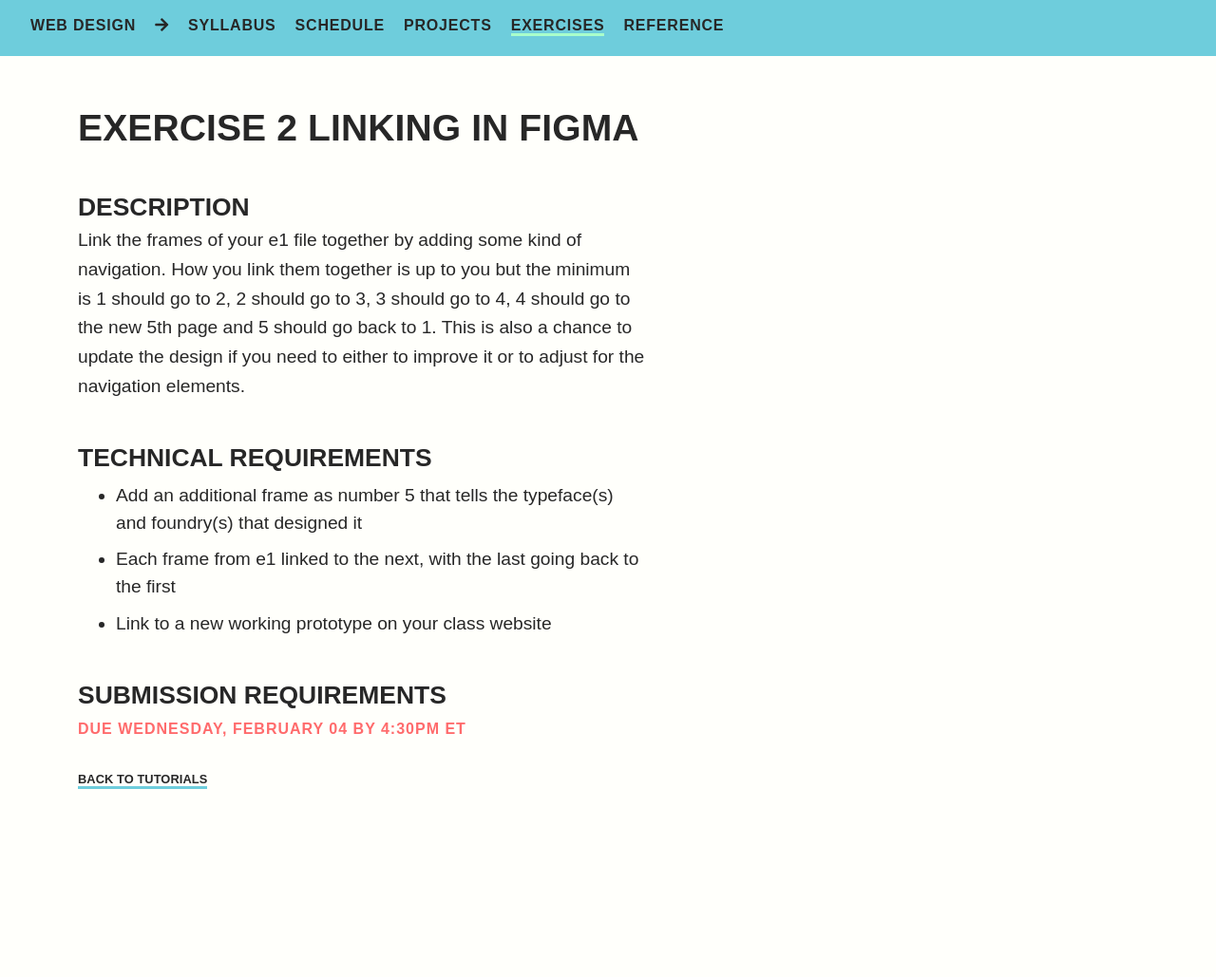
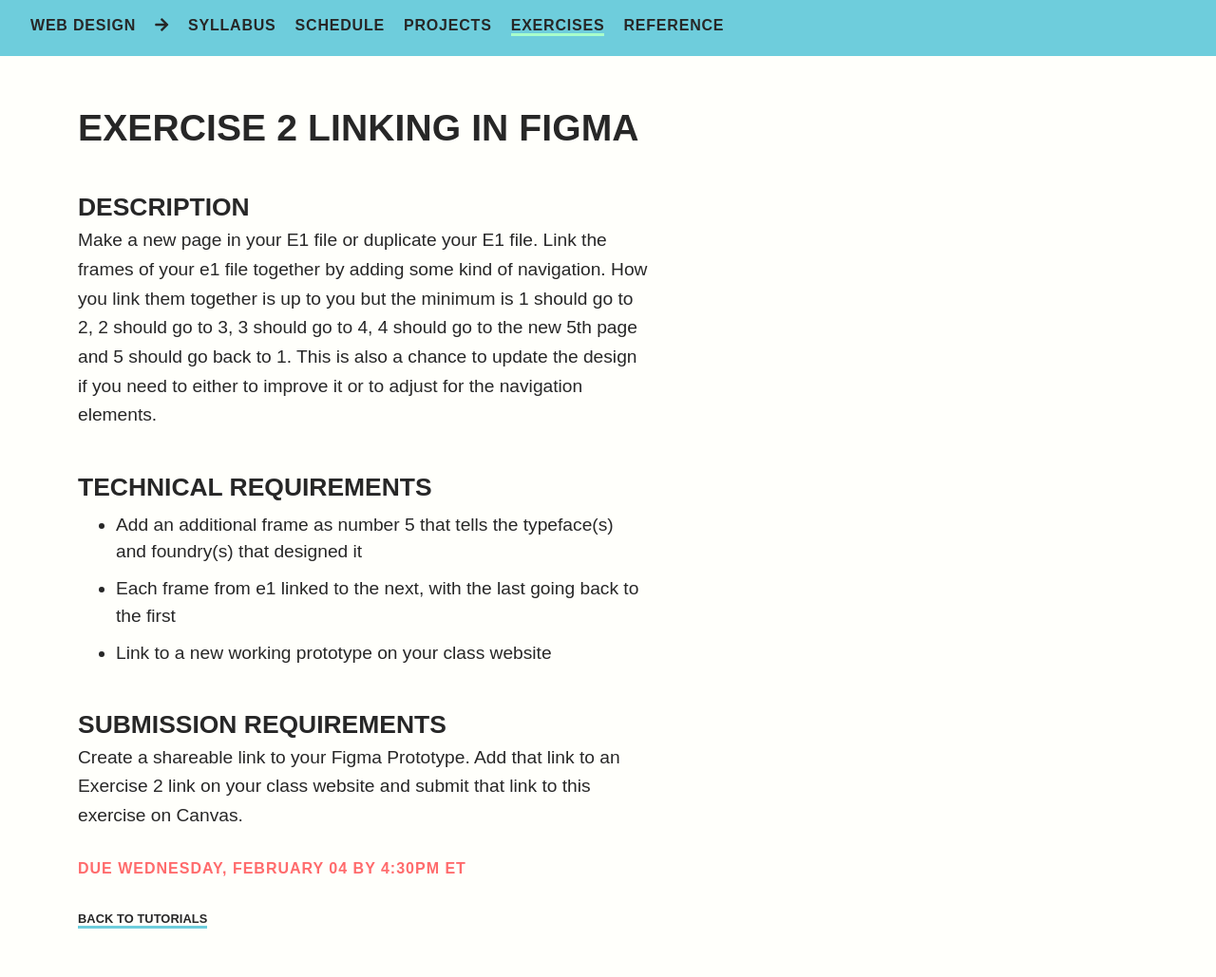
Before and after one commit to gmu-gd/web26-spring, a Jekyll site: the page built from _posts/exercises/2026-01-28-e2.md, in a window 1280 px wide. Shown: the whole page at 95% size. Built offline with Jekyll 4.4.1, drawn with Linux system fonts in a browser that asks for light colours; some web fonts are replaced; before the commit the page ends 900 px from its top, so only the background shows below that.

Commit message:
Update 2026-01-28-e2.md

```diff
--- a/_posts/exercises/2026-01-28-e2.md
+++ b/_posts/exercises/2026-01-28-e2.md
@@ -7,7 +7,7 @@ subhead: Exercise 2
 categories: [exercises]
 ---
 ### Description
-Link the frames of your e1 file together by adding some kind of navigation. How you link them together is up to you but the minimum is 1 should go to 2, 2 should go to 3, 3 should go to 4, 4 should go to the new 5th page and 5 should go back to 1. This is also a chance to update the design if you need to either to improve it or to adjust for the navigation elements.
+Make a new page in your E1 file or duplicate your E1 file. Link the frames of your e1 file together by adding some kind of navigation. How you link them together is up to you but the minimum is 1 should go to 2, 2 should go to 3, 3 should go to 4, 4 should go to the new 5th page and 5 should go back to 1. This is also a chance to update the design if you need to either to improve it or to adjust for the navigation elements.
 
 ### Technical Requirements
 * Add an additional frame as number 5 that tells the typeface(s) and foundry(s) that designed it
@@ -15,5 +15,6 @@ Link the frames of your e1 file together by adding some kind of navigation. How
 * Link to a new working prototype on your class website
 
 ### Submission Requirements
+Create a shareable link to your Figma Prototype. Add that link to an Exercise 2 link on your class website and submit that link to this exercise on Canvas.
 
 <span class="due">Due Wednesday, {% assign seconds = 7 | times: 24 | times: 60 | times: 60 %}{{ page.date | date: "%s" | plus: seconds | date: "%B %d" }} by 4:30pm ET</span>
```
